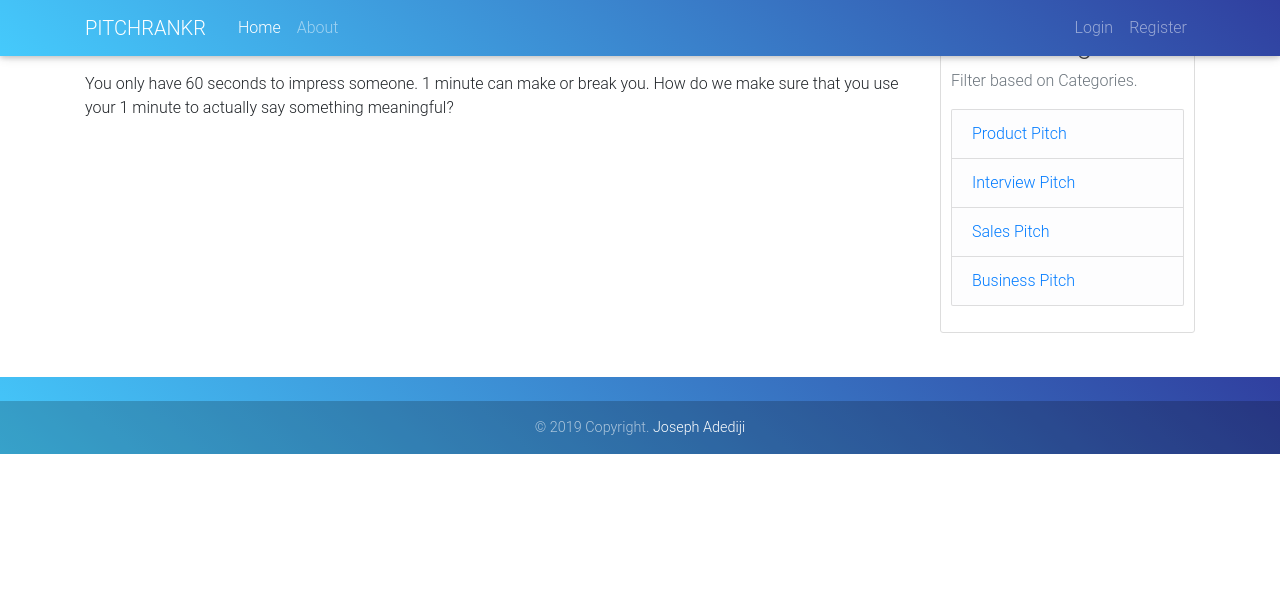
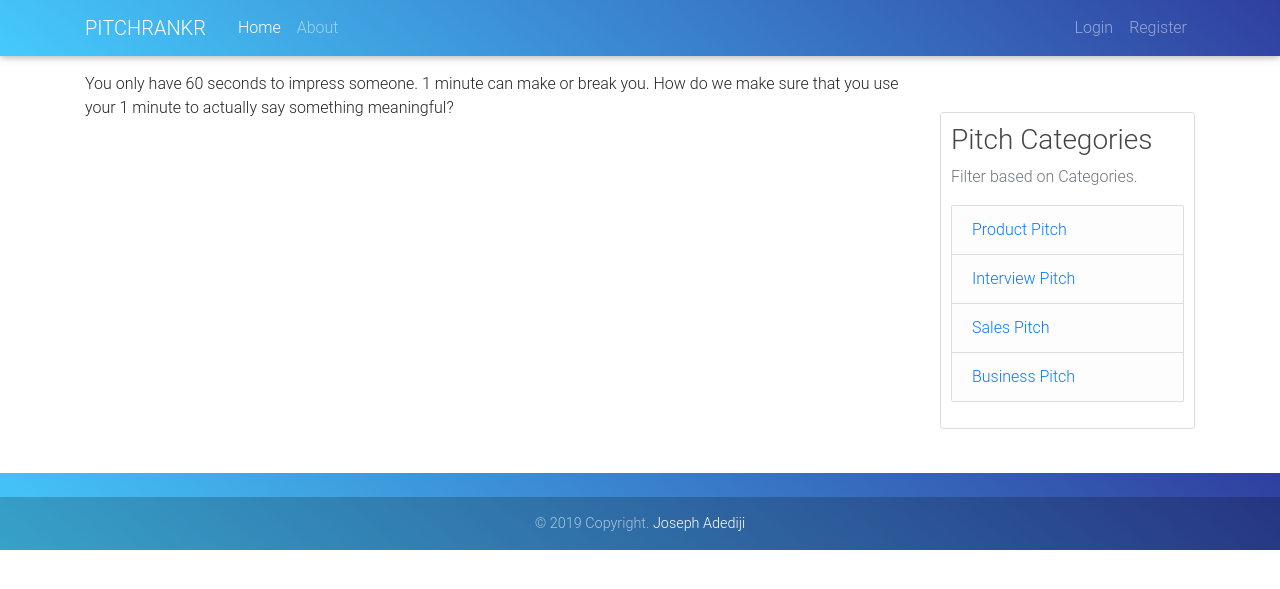
Before and after one commit to josylad/Flask-Pitch, a Flask app: page /about in a window 1280 px wide. Shown: the top 589 px of the page. Run offline with Flask 2, Linux system fonts and the light colour scheme; some libraries are stand-ins or nearby versions.

Commit message:
Update the sidebar margins and padding

```diff
--- a/app/templates/layout.html
+++ b/app/templates/layout.html
@@ -61,7 +61,7 @@
 
                 {% endblock content %}
                 </div>
-                <div class="col-md-3">
+                <div class="col-md-3 mt-5 pt-5">
                 <div class="content-section">
                     <h3>Pitch Categories</h3>
                     <p class='text-muted'>Filter based on Categories.
```
